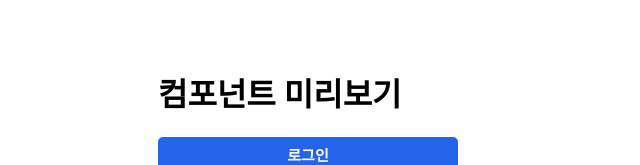
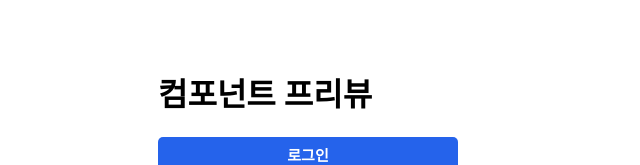
Before and after one commit to jobis-internship/frontend, a React (Vite) app: page / in a window 1280 px wide. Shown: the top 165 px of the page, without its empty margins (332-972 px from the left). Built offline with nearby package versions, Linux system fonts and the light colour scheme.

Commit message:
gitkraken test

```diff
--- a/src/App.jsx
+++ b/src/App.jsx
@@ -5,7 +5,7 @@ import { Input } from "./components/input";
 function App() {
   return (
     <div style={{ padding: "40px", maxWidth: "300px", margin: "0 auto" }}>
-      <h1>컴포넌트 미리보기</h1>
+      <h1>컴포넌트 프리뷰</h1>
       <Button /> {}
       <Input />
       {}
```
